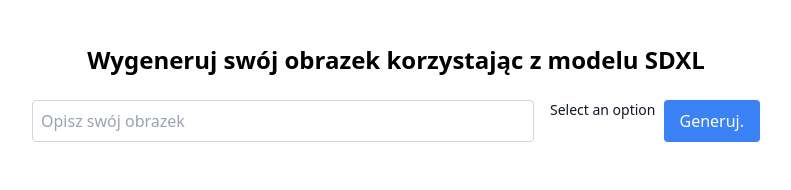
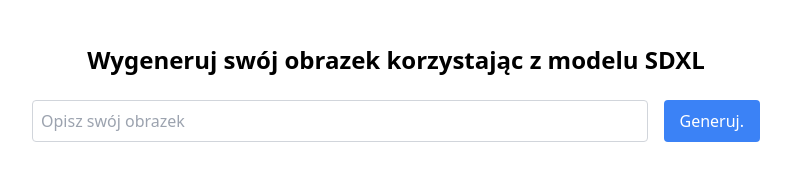
Before and after one commit to jacobashtem/nuxt-replicate-stable-diffusion, a Nuxt app: page / in a window 1280 px wide. Shown: the top 190 px of the page, without its empty margins (244-1035 px from the left). Built offline with nearby package versions, Linux system fonts and the light colour scheme.

Commit message:
rm test label

```diff
--- a/app.vue
+++ b/app.vue
@@ -11,7 +11,6 @@
         class="flex-grow border border-gray-300 p-2 rounded mr-2"
         placeholder="Opisz swój obrazek"
       />
-      <label for="countries" class="block mb-2 text-sm font-medium text-gray-900 dark:text-white">Select an option</label>
       <button :disabled="loading" :class="loading ? 'bg-blue-300' : 'bg-blue-500'" class="text-white py-2 px-4 rounded" type="submit">
         Generuj.
       </button>
```
